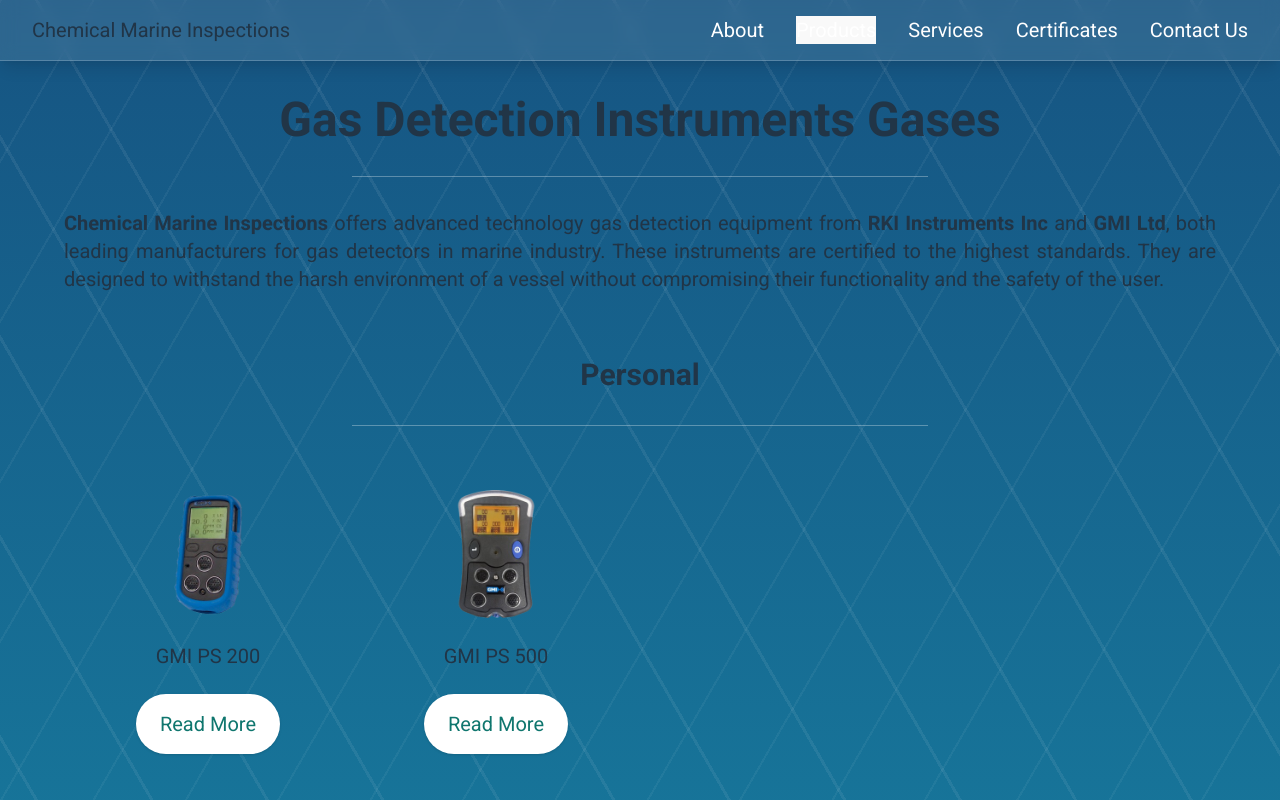
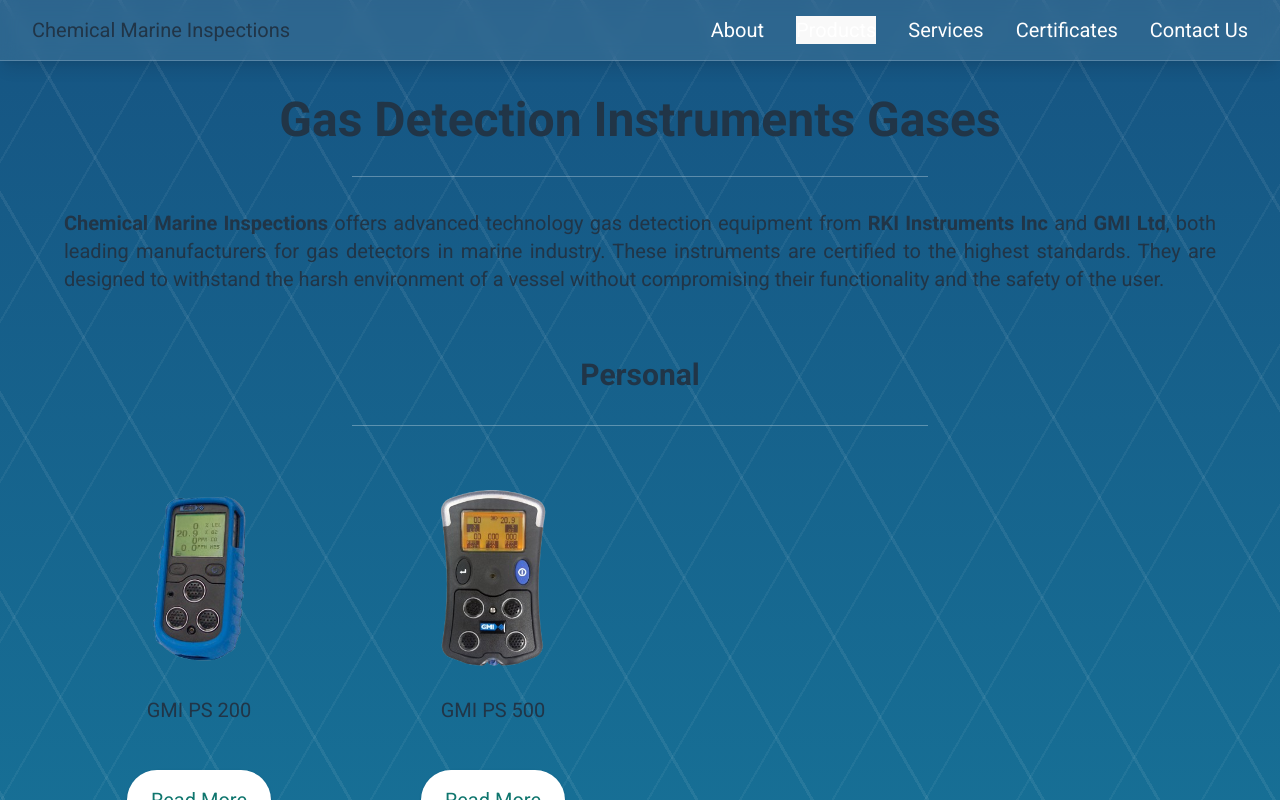
Before and after one commit to Antony-evm/chemarine, a Vue app: page /gas-detection-instruments in a window 1280 px wide. Shown: the top 800 px of the page. Built offline with nearby package versions, Linux system fonts and the light colour scheme.

Commit message:
fix: product category

```diff
--- a/src/components/gas_detection_instruments/GasDetectionInstrumentCategory.vue
+++ b/src/components/gas_detection_instruments/GasDetectionInstrumentCategory.vue
@@ -21,19 +21,23 @@
     <h2>{{ props.title }}</h2>
     <SectionDivider />
     <div v-for="(group, groupKey) in props.instruments" :key="groupKey" class="my-4 sm:my-6 md:my-8 w-full">
-        <div class="flex flex-row flex-wrap justify-left">
-            <div v-for="(instrument, instKey) in group" :key="instKey" class="mx-4 sm:mx-6 md:mx-8">
-                <div class="flex justify-center">
+        <div class="grid grid-cols-1 sm:grid-cols-2 md:grid-cols-3 lg:grid-cols-4 gap-6 justify-items-center">
+            <div v-for="(instrument, instKey) in group" :key="instKey"
+                class="flex flex-col items-center w-full max-w-xs">
+                <div class="flex justify-center items-center h-32 sm:h-36 md:h-40 lg:h-44 w-full">
                     <img :src="instrument.imgPath" :alt="instrument.alt" loading="lazy" class="
-            w-32 h-22 sm:w-40 sm:h-26 md:w-48 md:h-32 lg:w-56 lg:h-38 object-contain" />
+                        max-w-full max-h-full object-contain" />
                 </div>
-                <p class="text-center mt-3 sm:mt-6">{{ instrument.title }}</p>
-                <ActionButton
-                    :to="{ name: 'Gas Detection Instrument Detail', params: { category: groupKey, instrumentKey: instKey } }"
-                    label="Read More" />
+                <p class="text-center mt-3 sm:mt-4 h-12 sm:h-14 flex items-center justify-center px-2">{{
+                    instrument.title }}</p>
+                <div class="mt-2 w-full flex justify-center">
+                    <ActionButton
+                        :to="{ name: 'Gas Detection Instrument Detail', params: { category: groupKey, instrumentKey: instKey } }"
+                        label="Read More" />
+                </div>
             </div>
-            <SpaceComponent size="paragraph" />
         </div>
+        <SpaceComponent size="paragraph" />
     </div>
     <SpaceComponent size="paragraph" />
 </template>
```
